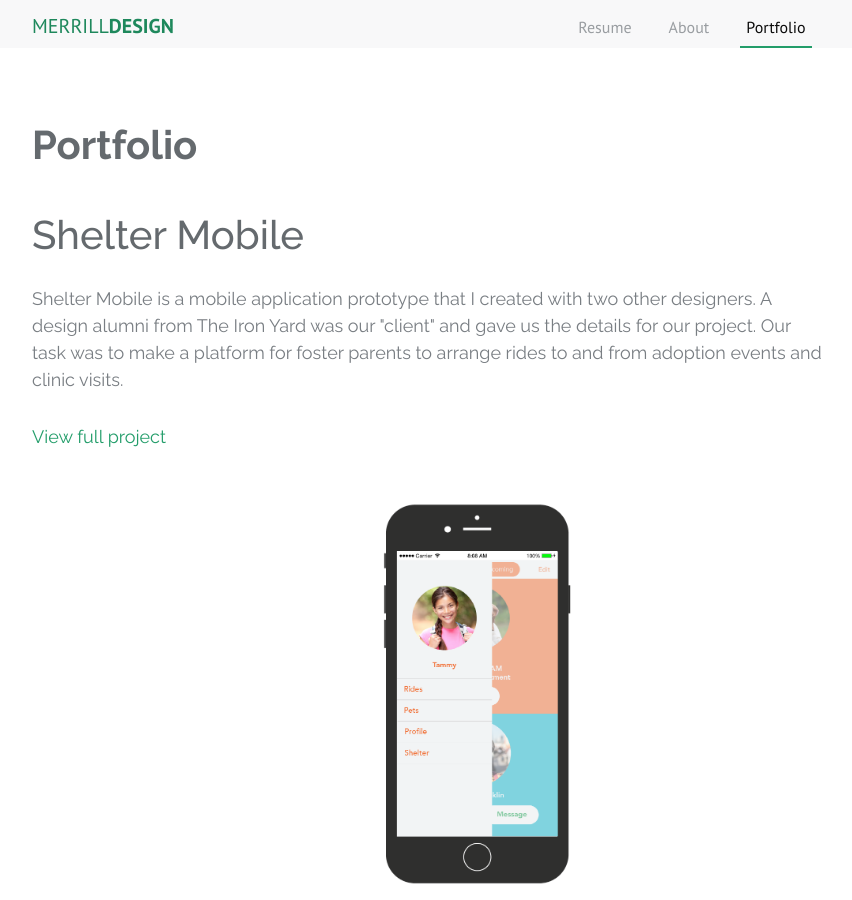
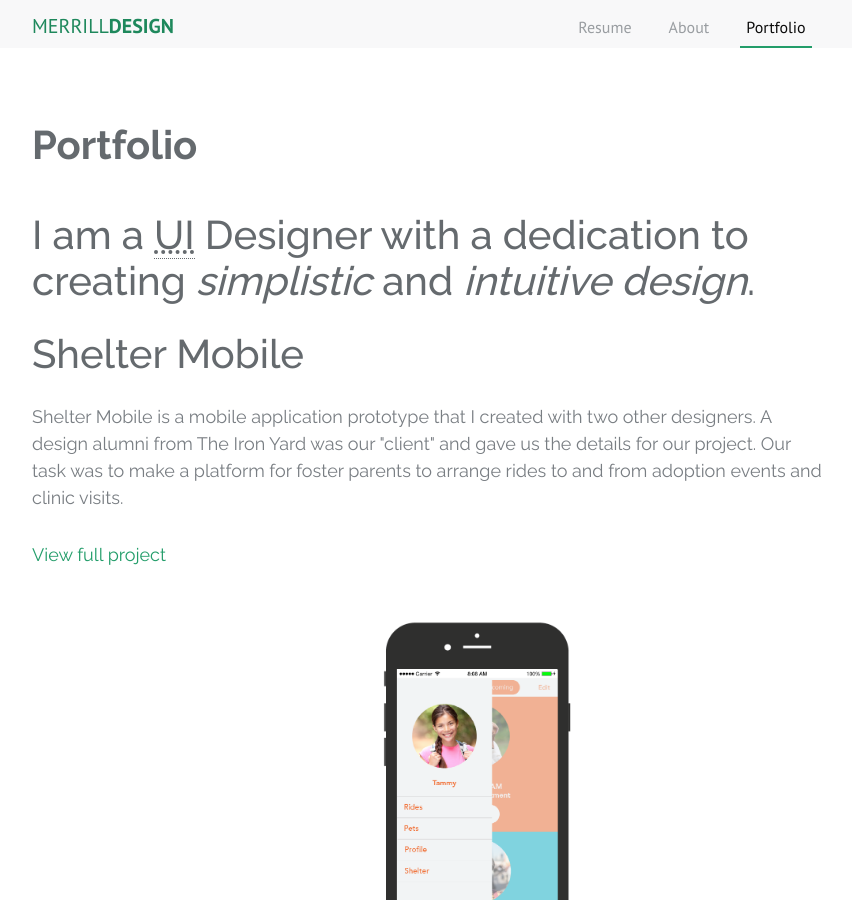
Before and after one commit to dmerrill88/MerrillDesign, a Jekyll site: the page built from portfolio.html, in a window 1280 px wide and 900 px high. Shown: the whole window, without its empty margins (213-1065 px from the left). Built offline with Jekyll 4.4.1, drawn with Linux system fonts in a browser that asks for light colours.

Commit message:
master back to it's origin def

```diff
--- a/portfolio.html
+++ b/portfolio.html
@@ -5,9 +5,9 @@ permalink: /portfolio/
 
 
 <div class="ui-designer">
-    <!--<div class="statement">
+    <div class="statement">
         <h1 class="my-statement">I am a <abbr title="User Interface">UI</abbr> Designer with a dedication to creating <em>simplistic</em> and <em>intuitive design</em>.</h1>
-    </div>-->
+    </div>
 </div>
 
 <main class="work">
```
